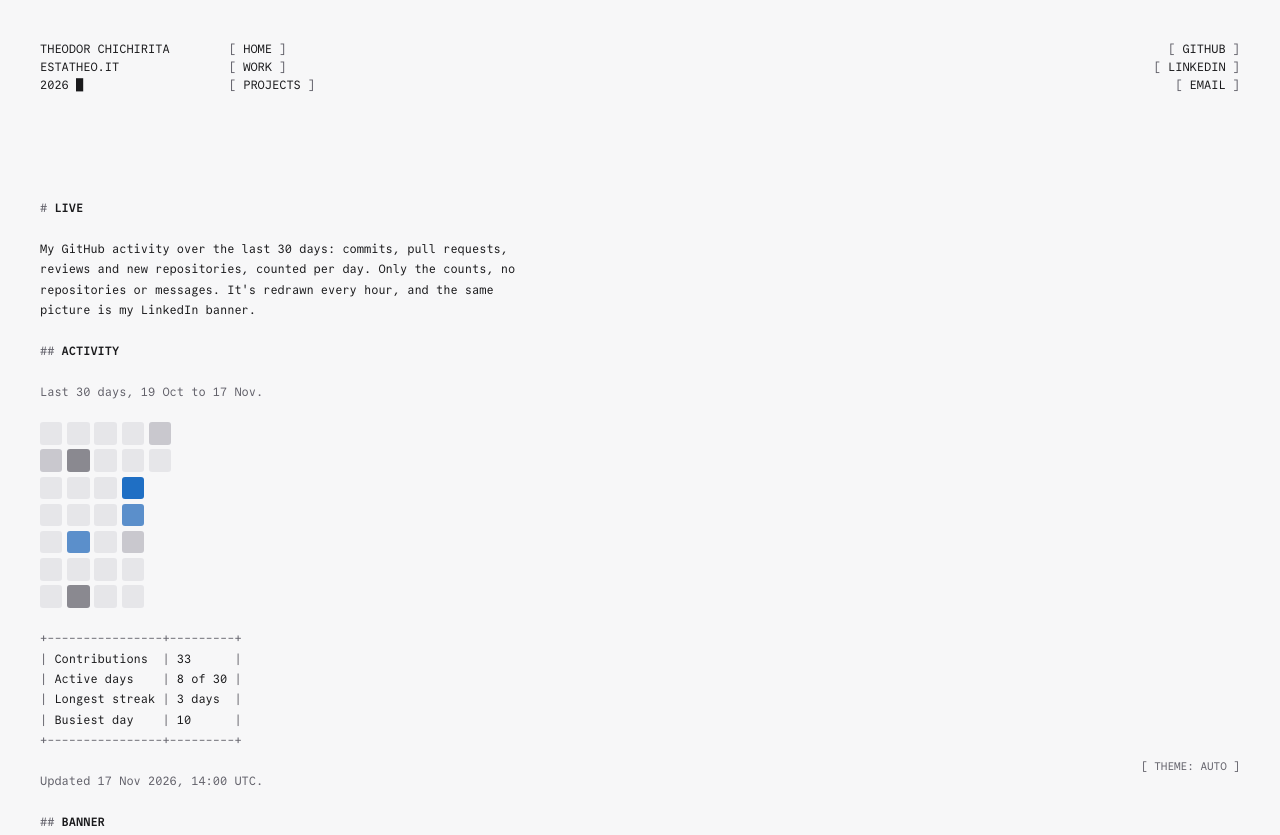
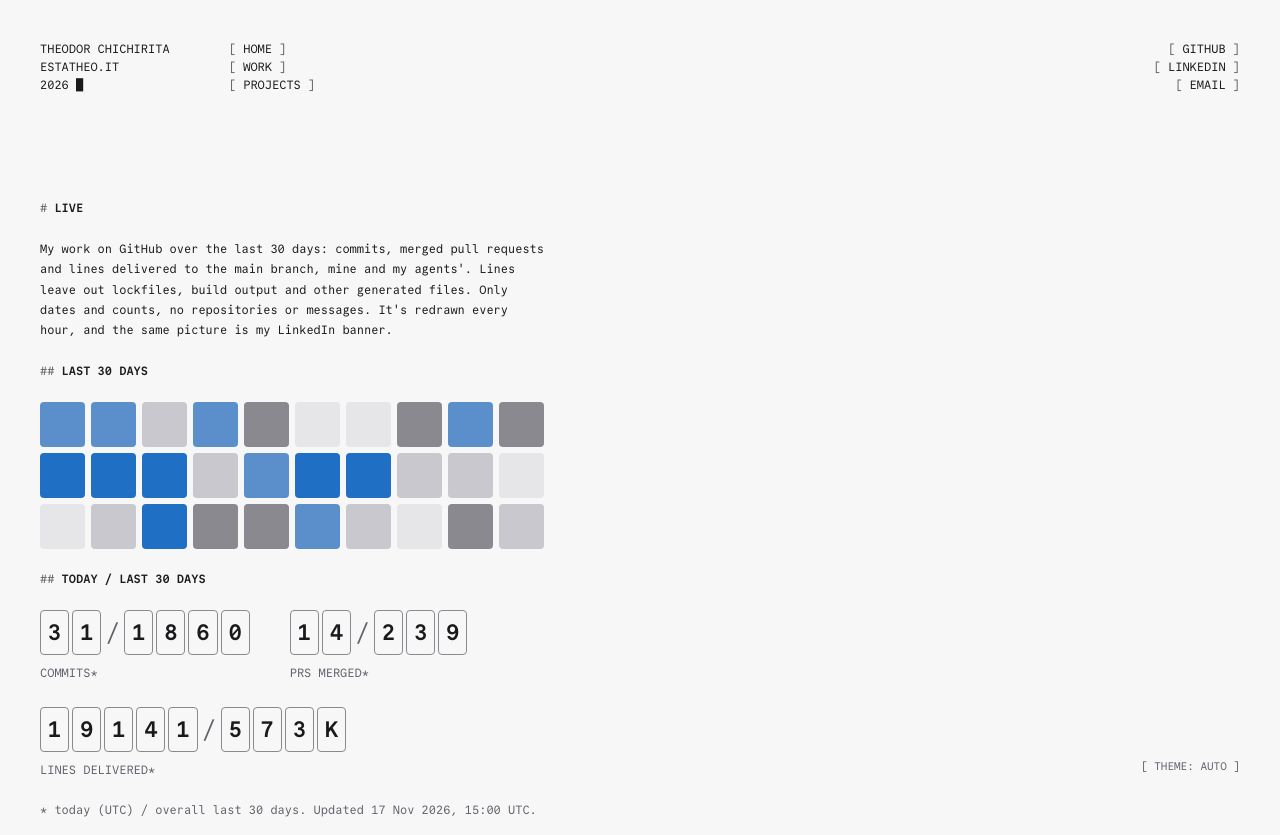
Before and after one commit to estatheo/estatheo.it, a plain HTML site: page live/index.html in a window 1280 px wide. Shown: the top 835 px of the page. Drawn offline with Linux system fonts and the light colour scheme.

Commit message:
Publish the portfolio site
Co-Authored-By: Claude Opus 5.5 <noreply@anthropic.com>

```diff
--- a/js/live.js
+++ b/js/live.js
@@ -1,12 +1,40 @@
-// /live/: the last 30 days of GitHub activity, from live/activity.json, which the hourly banner
-// job writes (live-banner.py in the LinkedIn profile folder). Counts only. Same squares as the
-// banner: Monday-first weeks down, weeks across, empty then greys then the link blue.
-const weeks = document.querySelector('[data-live-weeks]');
-const counts = document.querySelector('[data-live-counts]');
+// /live/: the last 30 days of GitHub activity as squares, and counters in the form
+// TODAY / LAST 30 DAYS, from live/activity.json, which the hourly banner job writes
+// (live-banner.py in the LinkedIn profile folder). Dates and counts only. "Today" is the UTC day.
+// The counters roll up from 0 on load; under reduced motion they show the final number at once.
+const cal = document.querySelector('[data-live-cal]');
+const counters = document.querySelector('[data-live-counters]');
 const stamp = document.querySelector('[data-live-stamp]');
-const spanEl = document.querySelector('[data-live-span]');
 const MONTHS = ['Jan', 'Feb', 'Mar', 'Apr', 'May', 'Jun', 'Jul', 'Aug', 'Sep', 'Oct', 'Nov', 'Dec'];
-const day = (iso) => { const d = new Date(`${iso}T00:00:00Z`); return `${d.getUTCDate()} ${MONTHS[d.getUTCMonth()]}`; };
+const STATS = [['commit', 'Commits'], ['merged', 'PRs merged'], ['lines', 'Lines delivered'],
+  ['pr', 'PRs opened'], ['review', 'PRs reviewed']];
+// 412,345 -> '412K' (rounded down), as on the banner. Below 100,000 the full number.
+const compact = (v) => (v >= 100000 ? `${Math.floor(v / 1000)}K` : String(v));
+const still = matchMedia('(prefers-reduced-motion: reduce)').matches;
+
+// GitHub-style levels: quartiles of the active days' counts.
+function levels(days) {
+  const nz = days.map((d) => d.count).filter(Boolean).sort((a, b) => a - b);
+  if (!nz.length) return days.map(() => 0);
+  const q = [0.25, 0.5, 0.75].map((f) => nz[Math.min(nz.length - 1, Math.floor(nz.length * f))]);
+  return days.map((d) => (d.count ? 1 + q.filter((t) => d.count > t).length : 0));
+}
+
+function odometer(el, value, digits) {
+  const cells = Array.from({ length: digits }, () => { const c = document.createElement('span'); el.append(c); return c; });
+  const paint = (v) => {
+    const c = compact(v), s = c.padStart(digits, '0'), lead = digits - c.length;
+    cells.forEach((c, i) => { c.textContent = s[i]; c.classList.toggle('z', i < lead); });
+  };
+  if (still || !value) { paint(value); return; }
+  const t0 = performance.now(), dur = 1400;
+  const step = (now) => {
+    const u = Math.min(1, (now - t0) / dur);
+    paint(Math.round(value * (1 - Math.pow(1 - u, 3))));
+    if (u < 1) requestAnimationFrame(step);
+  };
+  paint(0); requestAnimationFrame(step);
+}
 
 async function load() {
   let data;
@@ -15,29 +43,29 @@ async function load() {
     if (!r.ok) throw new Error(r.status);
     data = await r.json();
   } catch (e) {
-    weeks.setAttribute('aria-label', 'Activity could not be loaded.');
-    counts.innerHTML = '<tr><th scope="row">Activity</th><td>could not be loaded, the banner below is the latest copy</td></tr>';
+    cal.setAttribute('aria-label', 'Activity could not be loaded.');
+    counters.innerHTML = '<li class="meta">Activity could not be loaded. The banner below is the latest copy.</li>';
     return;
   }
-  const days = data.days;
-  const top = Math.max(1, ...days.map((d) => d.count));
-  const lead = (new Date(`${days[0].date}T00:00:00Z`).getUTCDay() + 6) % 7; // Monday = 0
-  weeks.innerHTML = '<i style="visibility:hidden"></i>'.repeat(lead) + days.map((d) => {
-    const l = d.count === 0 ? 0 : Math.max(1, Math.min(4, Math.ceil((d.count / top) * 4)));
-    return `<i class="l${l}" title="${day(d.date)}: ${d.count}"></i>`;
-  }).join('');
-  const span = `${day(days[0].date)} to ${day(days[days.length - 1].date)}`;
-  spanEl.textContent = `Last 30 days, ${span}.`;
-  weeks.setAttribute('aria-label', `${data.total} contributions over ${days.length} days, ${span}, on ${data.active} of them.`);
-  counts.innerHTML = [
-    ['Contributions', data.total], ['Active days', `${data.active} of ${days.length}`],
-    ['Longest streak', `${data.streak} days`], ['Busiest day', data.busiest],
-  ].map(([k, v]) => `<tr><th scope="row">${k}</th><td>${v}</td></tr>`).join('');
+  const days = data.days, lv = levels(days);
+  cal.innerHTML = days.map((d, i) => `<i class="l${lv[i]}"></i>`).join('');
+  const total = days.reduce((s, d) => s + d.count, 0), active = days.filter((d) => d.count).length;
+  cal.setAttribute('aria-label', `${total} contributions over the last ${days.length} days, on ${active} of them.`);
+  const st = data.stats;
+  // The counters the banner shows, from the JSON; a stat without a source (null) is left out.
+  const shown = (data.counters || STATS).map(([k]) => STATS.find(([s]) => s === k) || [k, k]).filter(([k]) => st[k]);
+  counters.innerHTML = '';
+  for (const [k, label] of shown) {
+    const li = document.createElement('li');
+    li.innerHTML = `<span class="odo" aria-hidden="true"><span class="t"></span><span class="sl">/</span><span class="m"></span></span>`
+      + `<span class="meta" aria-hidden="true">${label.toUpperCase()}*</span>`
+      + `<span class="vh">${label}: ${st[k].today.toLocaleString('en-GB')} today, ${st[k].month.toLocaleString('en-GB')} in the last ${data.month_days} days.</span>`;
+    counters.append(li);
+    // Each counter is as wide as its own number: at least 2 cells for today, 3 for the month.
+    odometer(li.querySelector('.t'), st[k].today, Math.max(2, compact(st[k].today).length));
+    odometer(li.querySelector('.m'), st[k].month, Math.max(3, compact(st[k].month).length));
+  }
   const t = new Date(data.updated.replace('Z', ':00Z'));
-  stamp.textContent = `Updated ${t.getUTCDate()} ${MONTHS[t.getUTCMonth()]} ${t.getUTCFullYear()}, ${String(t.getUTCHours()).padStart(2, '0')}:00 UTC.`;
-  // main.js draws the ASCII table only when its width changes, so drop its cached width first.
-  const pre = counts.closest('.ascii-wrap')?.querySelector('pre.ascii-pre');
-  if (pre) delete pre.dataset.cols;
-  window.dispatchEvent(new Event('resize'));
+  stamp.textContent = `* today (UTC) / overall last ${data.month_days} days. Updated ${t.getUTCDate()} ${MONTHS[t.getUTCMonth()]} ${t.getUTCFullYear()}, ${String(t.getUTCHours()).padStart(2, '0')}:00 UTC.`;
 }
 load();
--- a/live/activity.json
+++ b/live/activity.json
@@ -1,26 +1,73 @@
 {
- "updated": "2026-11-17T14:00Z",
- "accounts": 1,
+ "updated": "2026-11-17T15:00Z",
+ "today": "2026-11-17",
+ "total": 1860,
+ "active": 25,
+ "streak": 12,
+ "busiest": 233,
+ "sources": [
+  "git"
+ ],
+ "month_days": 30,
+ "stats": {
+  "commit": {
+   "today": 31,
+   "month": 1860
+  },
+  "merged": {
+   "today": 14,
+   "month": 239
+  },
+  "pr": null,
+  "review": null,
+  "lines": {
+   "today": 19141,
+   "month": 573690,
+   "month_raw": 651878
+  },
+  "repos": {
+   "today": 2,
+   "month": 5
+  },
+  "active": {
+   "today": 1,
+   "month": 25
+  }
+ },
+ "counters": [
+  [
+   "commit",
+   "COMMITS*"
+  ],
+  [
+   "merged",
+   "PRS MERGED*"
+  ],
+  [
+   "lines",
+   "LINES DELIVERED*"
+  ]
+ ],
  "days": [
   {
    "date": "2026-10-19",
-   "count": 0
+   "count": 93
   },
   {
    "date": "2026-10-20",
-   "count": 1
+   "count": 75
   },
   {
    "date": "2026-10-21",
-   "count": 0
+   "count": 40
   },
   {
    "date": "2026-10-22",
-   "count": 0
+   "count": 67
   },
   {
    "date": "2026-10-23",
-   "count": 0
+   "count": 65
   },
   {
    "date": "2026-10-24",
@@ -32,51 +79,51 @@
   },
   {
    "date": "2026-10-26",
-   "count": 0
+   "count": 53
   },
   {
    "date": "2026-10-27",
-   "count": 3
+   "count": 75
   },
   {
    "date": "2026-10-28",
-   "count": 0
+   "count": 58
   },
   {
    "date": "2026-10-29",
-   "count": 0
+   "count": 233
   },
   {
    "date": "2026-10-30",
-   "count": 7
+   "count": 119
   },
   {
    "date": "2026-10-31",
-   "count": 0
+   "count": 135
   },
   {
    "date": "2026-11-01",
-   "count": 3
+   "count": 41
   },
   {
    "date": "2026-11-02",
-   "count": 0
+   "count": 67
   },
   {
    "date": "2026-11-03",
-   "count": 0
+   "count": 119
   },
   {
    "date": "2026-11-04",
-   "count": 0
+   "count": 148
   },
   {
    "date": "2026-11-05",
-   "count": 0
+   "count": 37
   },
   {
    "date": "2026-11-06",
-   "count": 0
+   "count": 25
   },
   {
    "date": "2026-11-07",
@@ -88,27 +135,27 @@
   },
   {
    "date": "2026-11-09",
-   "count": 0
+   "count": 1
   },
   {
    "date": "2026-11-10",
-   "count": 0
+   "count": 98
   },
   {
    "date": "2026-11-11",
-   "count": 10
+   "count": 54
   },
   {
    "date": "2026-11-12",
-   "count": 7
+   "count": 56
   },
   {
    "date": "2026-11-13",
-   "count": 1
+   "count": 93
   },
   {
    "date": "2026-11-14",
-   "count": 0
+   "count": 33
   },
   {
    "date": "2026-11-15",
@@ -116,15 +163,15 @@
   },
   {
    "date": "2026-11-16",
-   "count": 1
+   "count": 44
   },
   {
    "date": "2026-11-17",
-   "count": 0
+   "count": 31
   }
  ],
- "total": 33,
- "active": 8,
- "streak": 3,
- "busiest": 10
+ "identity": "work",
+ "clones": 9,
+ "fetch_failed": 0,
+ "partial": false
 }
--- a/live/index.html
+++ b/live/index.html
@@ -4,7 +4,7 @@
 <meta charset="utf-8">
 <meta name="viewport" content="width=device-width, initial-scale=1, viewport-fit=cover">
 <title>Live: Theodor Chichirita</title>
-<meta name="description" content="GitHub activity for the last 30 days, redrawn every hour. Counts only.">
+<meta name="description" content="The last 30 days of GitHub activity, today against the whole month, redrawn every hour. Counts only.">
 <meta name="author" content="Theodor Chichirita">
 <meta name="color-scheme" content="light dark">
 <link rel="canonical" href="https://estatheo.it/live/">
@@ -16,10 +16,18 @@
 :root { --q0: #e6e6e9; --q1: #c9c8ce; --q2: #8a8990; --q3: #5b8fcb; --q4: #1f6fc4; }
 @media (prefers-color-scheme: dark) { :root:not([data-theme="light"]) { --q0: #232326; --q1: #3a3a40; --q2: #5c5c64; --q3: #3a6ea6; --q4: #4f95e0; } }
 :root[data-theme="dark"] { --q0: #232326; --q1: #3a3a40; --q2: #5c5c64; --q3: #3a6ea6; --q4: #4f95e0; }
-.weeks { display: grid; grid-auto-flow: column; grid-template-rows: repeat(7, 1.4rem); grid-auto-columns: 1.4rem; gap: 0.3rem; }
-.weeks i { border-radius: 3px; background: var(--q0); }
-.weeks i.l1 { background: var(--q1); } .weeks i.l2 { background: var(--q2); }
-.weeks i.l3 { background: var(--q3); } .weeks i.l4 { background: var(--q4); }
+.cal { display: grid; grid-template-columns: repeat(10, minmax(0, 1fr)); gap: 6px; max-width: 36rem; }
+.cal i { aspect-ratio: 1; border-radius: 4px; background: var(--q0); }
+.cal i.l1 { background: var(--q1); } .cal i.l2 { background: var(--q2); }
+.cal i.l3 { background: var(--q3); } .cal i.l4 { background: var(--q4); }
+.counters { list-style: none; padding: 0; display: flex; flex-wrap: wrap; gap: 1.5rem 2.5rem; }
+.counters li { display: flex; flex-direction: column; gap: 0.5rem; }
+.odo, .odo .t, .odo .m { display: flex; gap: 3px; align-items: center; }
+.odo { gap: 0.4em; }
+.odo .t span, .odo .m span { display: inline-block; width: 1.3em; line-height: 1.9em; text-align: center; font-size: 1.4rem; font-weight: 700;
+  border: 1px solid var(--line); border-radius: 4px; font-variant-numeric: tabular-nums; }
+.odo span.z { color: var(--grey); font-weight: 400; }
+.odo .sl { color: var(--grey); font-size: 1.4rem; }
 .row.solo .text > img.banner { max-width: none; }
 .banner { width: 100%; height: auto; display: block; border: 1px dashed var(--line); }
 </style>
@@ -58,13 +66,11 @@
   <section class="row solo" id="live">
     <div class="text">
       <h1>LIVE</h1>
-      <p>My GitHub activity over the last 30 days: commits, pull requests, reviews and new repositories, counted per day. Only the counts, no repositories or messages. It's redrawn every hour, and the same picture is my LinkedIn banner.</p>
-      <h2 id="activity">ACTIVITY</h2>
-      <p class="meta" data-live-span>Last 30 days.</p>
-      <div class="weeks" role="img" data-live-weeks aria-label="Daily activity squares, loading."></div>
-      <div class="ascii-wrap"><table class="ascii"><caption class="vh">Counts for the last 30 days</caption><tbody data-live-counts>
-        <tr><th scope="row">Contributions</th><td>loading</td></tr>
-      </tbody></table></div>
+      <p>My work on GitHub over the last 30 days: commits, merged pull requests and lines delivered to the main branch, mine and my agents'. Lines leave out lockfiles, build output and other generated files. Only dates and counts, no repositories or messages. It's redrawn every hour, and the same picture is my LinkedIn banner.</p>
+      <h2 id="activity">LAST 30 DAYS</h2>
+      <div class="cal" role="img" data-live-cal aria-label="Activity squares, loading."></div>
+      <h2 id="month">TODAY / LAST 30 DAYS</h2>
+      <ul class="counters" data-live-counters><li class="meta">Loading.</li></ul>
       <p class="meta" data-live-stamp></p>
       <h2 id="banner">BANNER</h2>
       <img class="banner" src="/live/banner.png" width="1584" height="396" alt="My LinkedIn banner: name, headline, the same 30 days of activity squares and counts, and the agent graph from the home page drawn in text.">
```
Also changed, not shown: live/banner.png.
